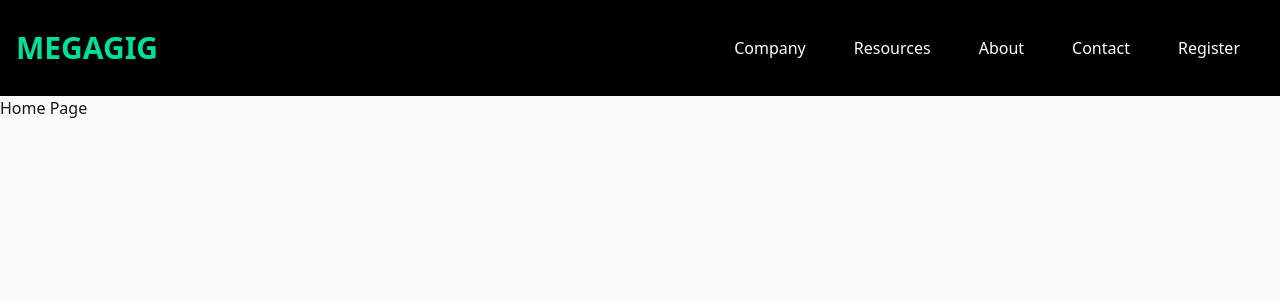
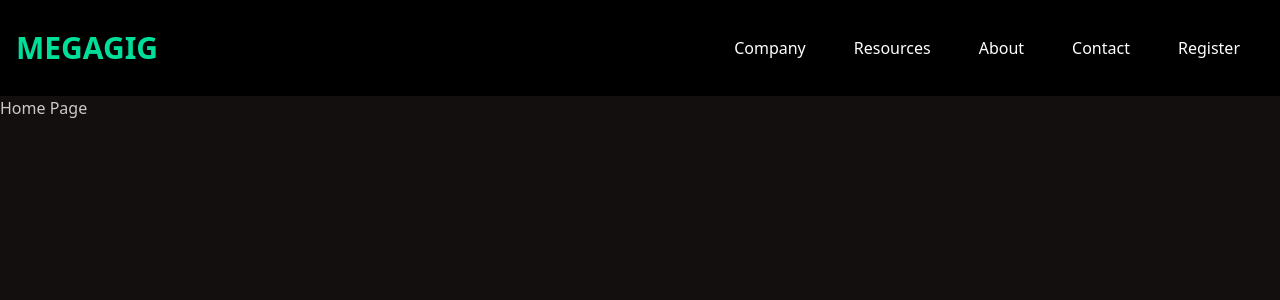
Before and after one commit to Megagig/Product-Store-App, a React (Vite) app in the folder frontend/: page / in a window 1280 px wide. Shown: the top 300 px of the page. Built offline with nearby package versions, Linux system fonts and the light colour scheme.

Commit message:
Change the theme

```diff
--- a/frontend/src/App.jsx
+++ b/frontend/src/App.jsx
@@ -12,7 +12,10 @@ import Register from './pages/Register';
 
 function App() {
   return (
-    <div className="min-h-screen bg-base-200 transition-colors duration-300">
+    <div
+      className="min-h-screen bg-base-200 transition-colors duration-300"
+      data-theme="forest"
+    >
       <Navbar />
       <Routes>
         <Route path="/" element={<HomePage />} />
--- a/frontend/src/components/Navbar.jsx
+++ b/frontend/src/components/Navbar.jsx
@@ -51,7 +51,9 @@ const Navbar = () => {
             : 'ease-in-out w-[60%] duration-500 fixed top-0 bottom-0 left-[-100%]'
         }
       >
-        <h1 className="w-full text-3xl font-bold text-[#00df9a] m-4">REACT.</h1>
+        <h1 className="w-full text-3xl font-bold text-[#00df9a] m-4">
+          MEGAGIG
+        </h1>
         {navItems.map((item) => (
           <li
             key={item.id}
```
